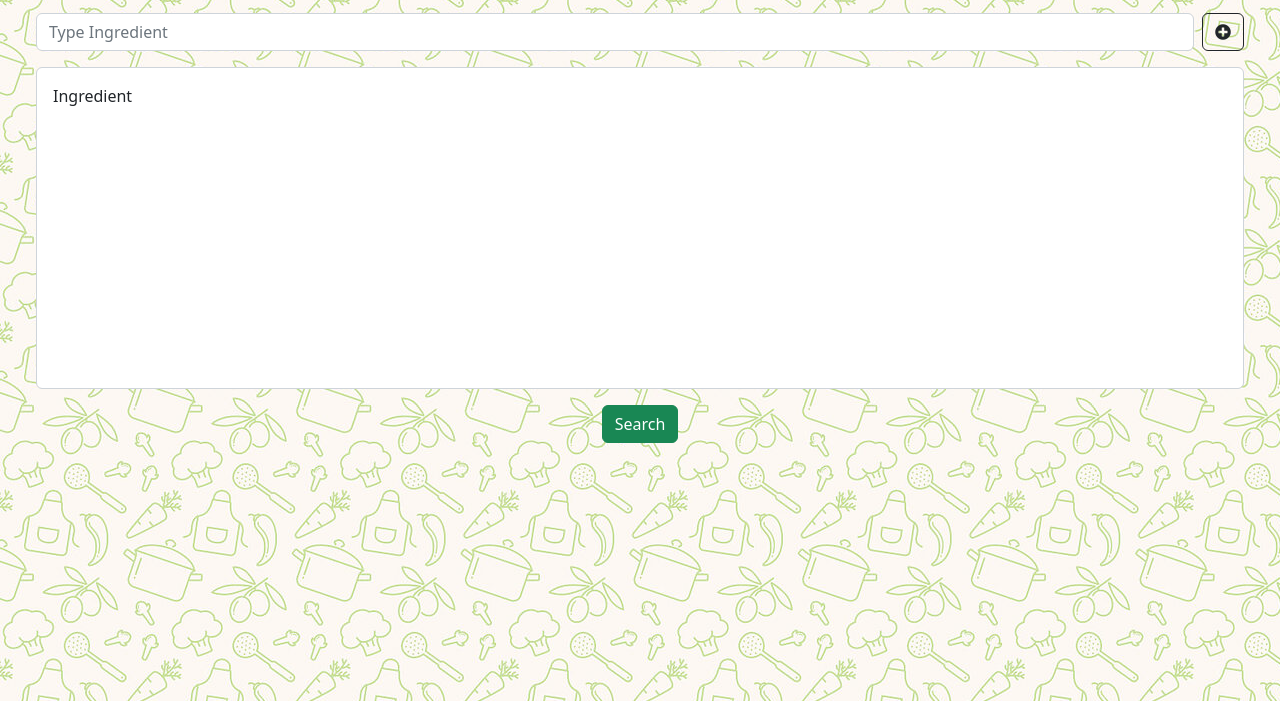
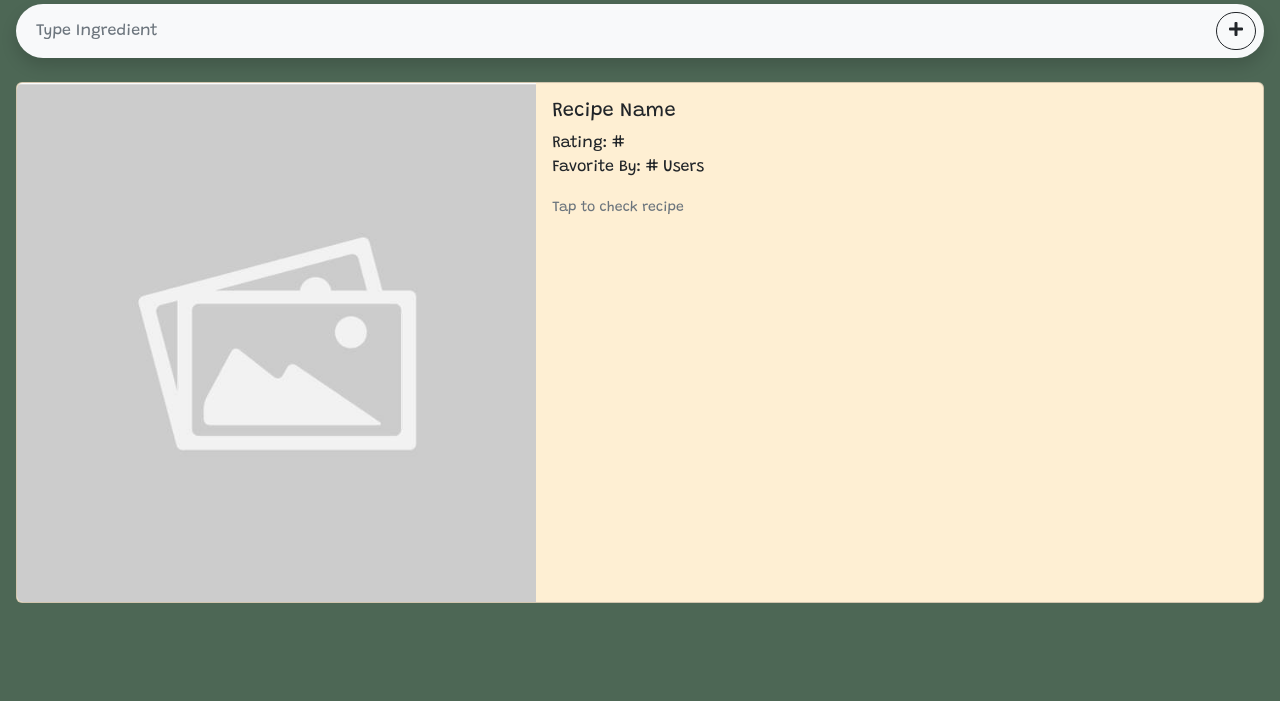
Before and after one commit to JKQuino/Dishionary, a website: page Dishionary/www/pantry.html in a window 1280 px wide. Shown: the part 99-800 px from the top of the page. Drawn offline with nearby package versions, Linux system fonts and the light colour scheme.

Commit message:
Updated Pantry and Favorites
Added Functions to Pantry Search

```diff
--- a/Dishionary/www/css/favorites.css
+++ b/Dishionary/www/css/favorites.css
@@ -1,7 +1,26 @@
-body{
-	background-image: url(../img/Mainbackground.png);
+@import url('https://fonts.googleapis.com/css2?family=Grandstander&display=swap');
+
+:root{
+    --primary: #885C89;
+	--secondary: #885C89;
+    --complementary: #5C8988;
+    --accent: #5D895C;
+    --text-color: #212529;
 }
 
-#recipe-card{
-	background-color: aquamarine;
+body{
+	/* background-image: url(../img/Mainbackground.png); */
+    background-color: var(--primary);
+	color: ghostwhite;
+    font-family: 'Grandstander', cursive;
 }
+
+.container-fluid{
+	min-height: 90vh;
+	max-height: 90vh;
+}
+
+.saved-recipe{
+    background-color: var(--complementary);
+    color: var(--text-color);
+}
--- a/Dishionary/www/css/pantry.css
+++ b/Dishionary/www/css/pantry.css
@@ -1,7 +1,33 @@
-body{
-	background-image: url(../img/Mainbackground.png);
+@import url('https://fonts.googleapis.com/css2?family=Grandstander&display=swap');
+
+:root{
+    --primary: #4D6755;
+	--secondary: #454634;
+    --complementary: #FEEFD3;
+    --accent: #FAC622;
+    --text-color: #212529;
 }
 
-textarea{
-    resize: none;
+body{
+	/* background-image: url(../img/Mainbackground.png); */
+    background-color: var(--primary);
+    color: ghostwhite;
+    font-family: 'Grandstander', cursive;
 }
+
+.pantry{
+	min-height: 90vh;
+	max-height: 90vh;
+	padding: 0;
+}
+
+.btn-circle {
+    border-radius: 20px;
+    border: 1px solid var(--text-color);
+    text-align: center;
+}
+
+.recipe-card{
+    background-color: var(--complementary);
+    color: var(--text-color);
+}
--- a/Dishionary/www/js/index.js
+++ b/Dishionary/www/js/index.js
@@ -25,5 +25,47 @@ function onDeviceReady() {
     // Cordova is now initialized. Have fun!
 
     console.log('Running cordova-' + cordova.platformId + '@' + cordova.version);
-    document.getElementById('deviceready').classList.add('ready');
+    console.log('ready')
 }
+
+//Pantry Functions
+let inputBox = document.getElementById('inputBox');
+let addBtn = document.getElementById('addBtn')
+let ingredientContainter = document.querySelector('.ingredient-containter');
+
+let tags = [];
+
+function addIngredient(){
+    let val = inputBox.value;
+
+    if (val === '' ||  tags.includes(val))
+        return;
+
+    tags.push(val);
+
+    let ingredient = document.createElement('div');
+    ingredient.innerHTML = `
+        <span onclick="removeIngredient(this, '${val}')" class="p-2 badge border rounded-pill bg-light text-dark fs-6 fw-normal">
+            <span>${val}</span>
+            <i class="ms-2 fas fa-times text-danger"></i>
+        </span>
+    `;
+
+    ingredientContainter.appendChild(ingredient);
+
+    inputBox.value = '';
+    inputBox.focus();
+
+    console.log(tags)
+}
+
+function removeIngredient(ref, tag){
+    let parent = ref.parentNode.parentNode;
+    parent.removeChild(ref.parentNode);
+    let index = tags.indexOf(tag);
+    tags.splice(index, 1)
+
+    console.log(tags);
+}
+
+addBtn.addEventListener('click', addIngredient);
--- a/Dishionary/www/pantry.html
+++ b/Dishionary/www/pantry.html
@@ -7,31 +7,45 @@
         <link rel='stylesheet' href='https://cdnjs.cloudflare.com/ajax/libs/font-awesome/5.15.4/css/all.min.css'>
         <link rel="stylesheet" href="https://cdn.jsdelivr.net/npm/bootstrap@5.2.2/dist/css/bootstrap.min.css">
         <link rel="stylesheet" href="css/pantry.css">
-        <link rel="stylesheet" href="css/style.css">
 
         <script src="https://cdn.jsdelivr.net/npm/bootstrap@5.2.2/dist/js/bootstrap.bundle.min.js"></script>
     </head>
 <body>
-    <div class="container-fluid py-3">
-        <div class="header mb-3">
-            <h1>Dishionary</h1>
-            <small>Pantry</small>
-        </div>
-        <div class="body">
-            <div class="ingredient-search"></div>
-            <div class="pantry-form px-4">
-                <form class="d-flex mb-3">
-                    <input class="form-control me-2" type="search" placeholder="Type Ingredient" aria-label="Search">
-                    <button class="btn btn-outline-dark" type="submit"><i class="fas fa-plus-circle"></i></button>
-                </form>
-                <form action="" class="text-center">
-                    <div class="list mb-3">
-                        <textarea name="" id="" class="form-control p-3" cols="30" rows="12" readonly>Ingredient</textarea>
+    <div class="pantry container-fluid d-flex flex-column">
+        <section class="px-3 pt-3 mb-1">
+            <h1>Dishionary <i class="help far fa-question-circle float-end"></i></h1>
+            <h6>Pantry</h6>
+        </section>
+        <section class="px-3 mb-3">
+            <div class="p-2 mb-2 d-flex bg-light rounded-pill shadow">
+                <input id="inputBox" class="me-2 form-control bg-transparent border-0" type="text" placeholder="Type Ingredient">
+                <button id="addBtn" type="button" class="btn btn-outline-dark btn-circle"><i class="fas fa-plus"></i></i></button>
+            </div>
+            <div class="ingredient-containter mx-2 d-flex gap-3 overflow-auto">
+                <!-- <div class="p-2 bg-light rounded border position-relative">Ingredient
+                    <span class="mt-1 position-absolute top-0 start-100 translate-middle badge rounded-pill bg-danger">
+                        <i class="fas fa-times"></i>
+                    </span>
+                </div> -->
+            </div>
+        </section>
+        <section class="px-3 flex-grow-1 overflow-auto">
+            <div class="recipe-card card mb-3">
+                <div class="row g-0">
+                  <div class="col-5 col-sm-5">
+                    <img src="img/img-placeholder.jpg" class="img-fluid rounded-start h-100">
+                  </div>
+                  <div class="col-7 col-sm-7">
+                    <div class="card-body">
+                      <h5 class="card-title">Recipe Name</h5>
+                      <p class="card-text">Rating: # <br> Favorite By: # Users</p>
+                      <p class="card-text"><small class="text-muted">Tap to check recipe</small></p>
                     </div>
-                    <button type="submit" class="btn btn-success">Search</button>
-                </form>
+                  </div>
+                </div>
             </div>
-        </div>
+        </section>
     </div>
+    <script src="js/index.js"></script>
 </body>
 </html>
```
Also changed, not shown: Dishionary/www/favorites.html (+12 -16 lines).
